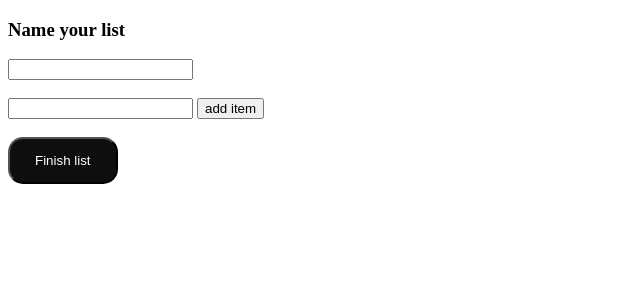
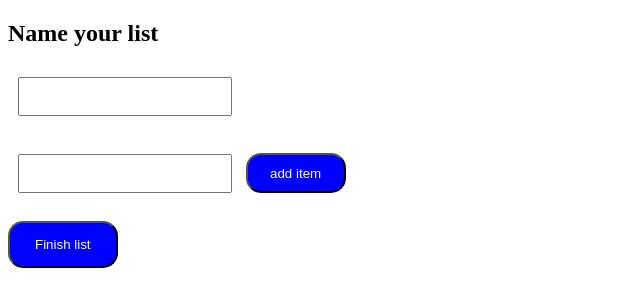
Before and after one commit to yohanes978/TODO_List_Prosjekt, a website: page public/todolistcreate.html in a window 1280 px wide. Shown: the whole page, without its empty margins (0-640 px from the left). Drawn offline with Linux system fonts and the light colour scheme.

Commit message:
same changes

```diff
--- a/public/todolistcreate.html
+++ b/public/todolistcreate.html
@@ -7,14 +7,14 @@
   </head>
   <body>
     <!----------- HTML-elements -------------->
-    <h3 id= "title">Name your list</h3>
-    <input id="listName" type="text" /><br />
+    <h2 id= "title">Name your list</h2>
+    <input id="listName" type="text" class="listItem" /><br />
 
     <br>
 
 
-    <input id="listItem" type="text">
-    <button id="btnAddToList">add item</button>
+    <input id="listItem" type="text" class="listItem">
+    <button id="btnAddToList" class="btnAddToList">add item</button>
     <div id="container"></div>
 
     <br>
@@ -113,7 +113,7 @@
       }
 
       #btnFinishList {
-        background-color: #0f0e0e;
+        background-color: blue;
         color: white;
         padding: 14px 25px;
         text-align: center;
@@ -124,6 +124,20 @@
       #btnFinishList:hover {
         background-color: rgb(102, 101, 101);
       }
+      .listItem {
+        margin: 10px;
+        width: 15%;
+        padding: 10px;
+      }
+      .btnAddToList{
+        background-color: blue;
+        color: #ffff;
+        display: inline-block;
+        box-sizing: border-box;
+        border-radius: 15px;
+        width: 100px;
+        height: 40px;
+      }
     </style>
   </body>
 </html>
```
